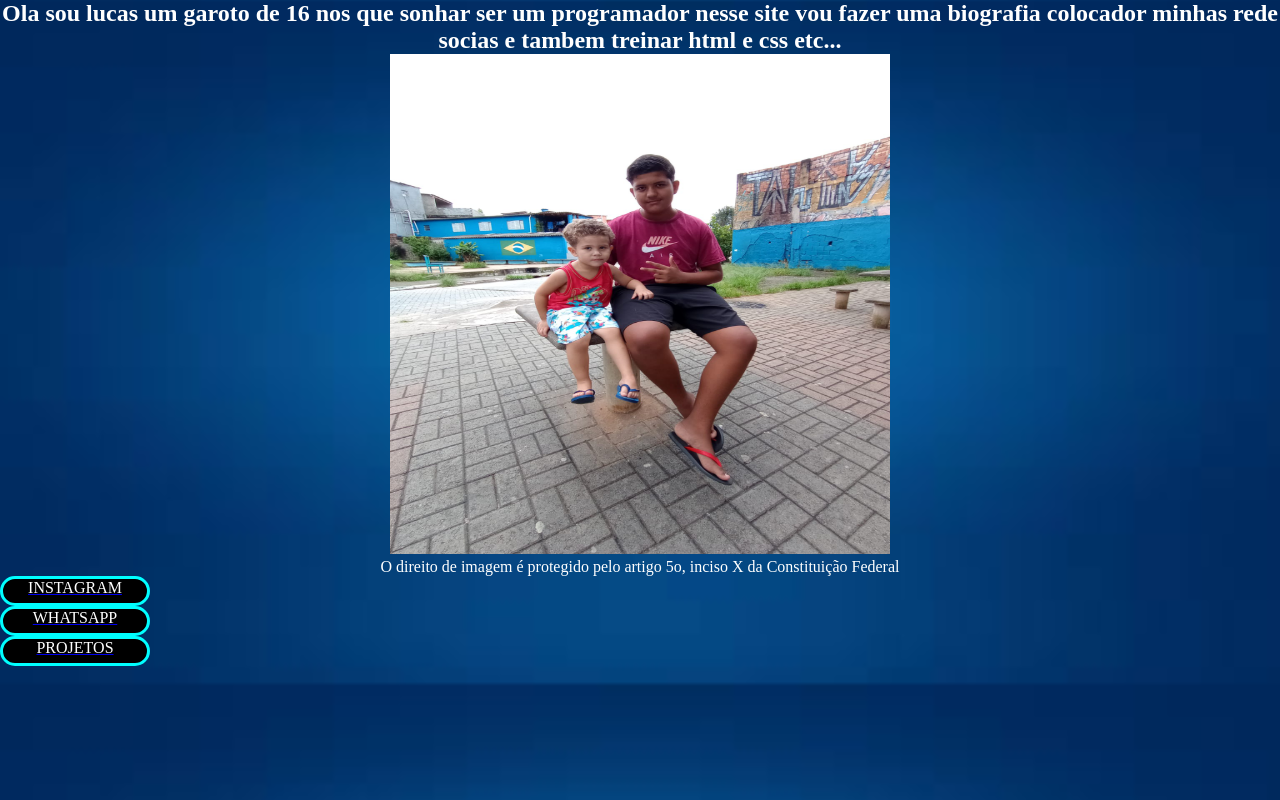
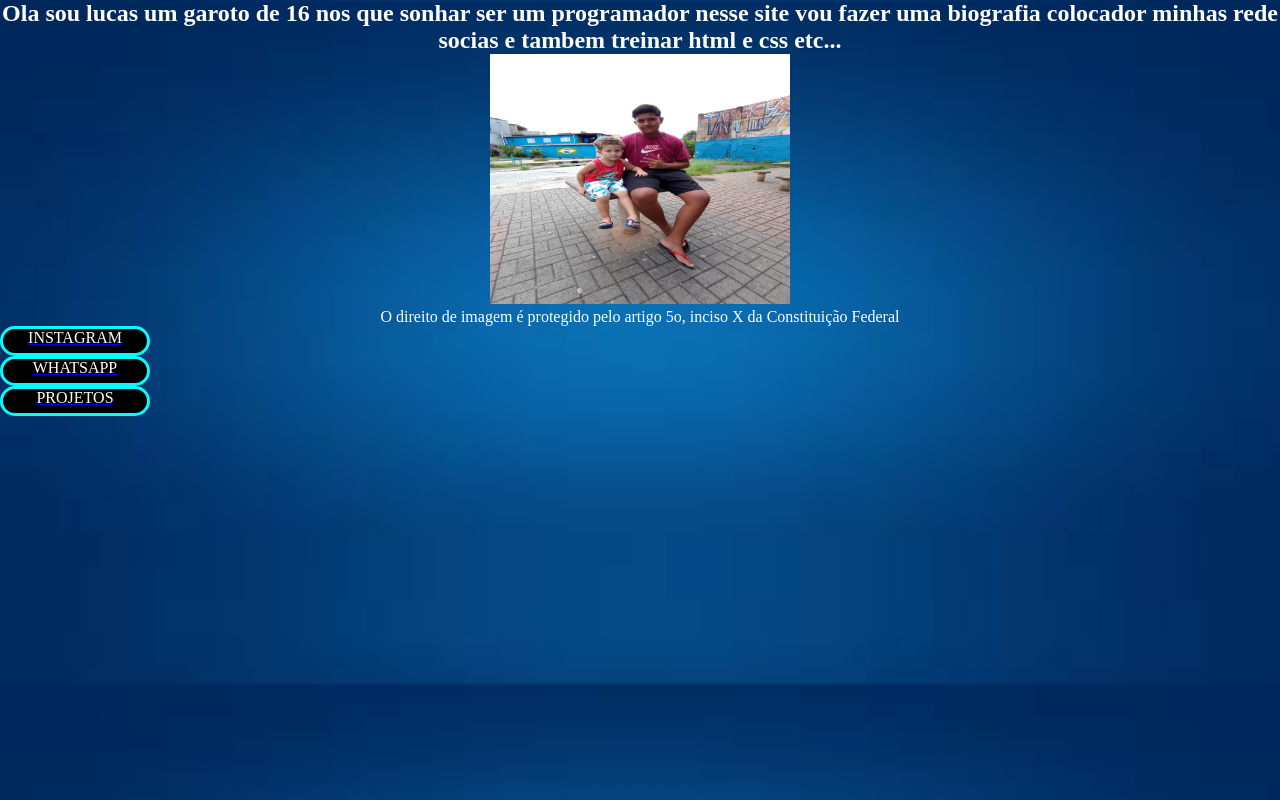
Before and after one commit to Lucasarro/lucas-e-seu-futuro, a plain HTML site: page index.html in a window 1280 px wide. Drawn offline with Linux system fonts and the light colour scheme.

Commit message:
Add files via upload

```diff
--- a/index.html
+++ b/index.html
@@ -82,7 +82,7 @@ body{
 
 	<h2 style="color:white" >Ola sou lucas um garoto de 16 nos que sonhar ser um programador nesse site vou fazer uma biografia colocador minhas rede socias e tambem treinar html e css etc...</h2>
 
-	<img src="imagem1.jpg" alt="foto pessoal" height="500px "width="500">
+	<img src="imagem1.jpg" alt="foto pessoal" height="250px "width="300">
 
 	<p style="color:white";>O direito de imagem é protegido pelo artigo 5o, inciso X da Constituição Federal</p>
 
```
Also changed, not shown: loupe.svg (added), parede de funto.png (added).
